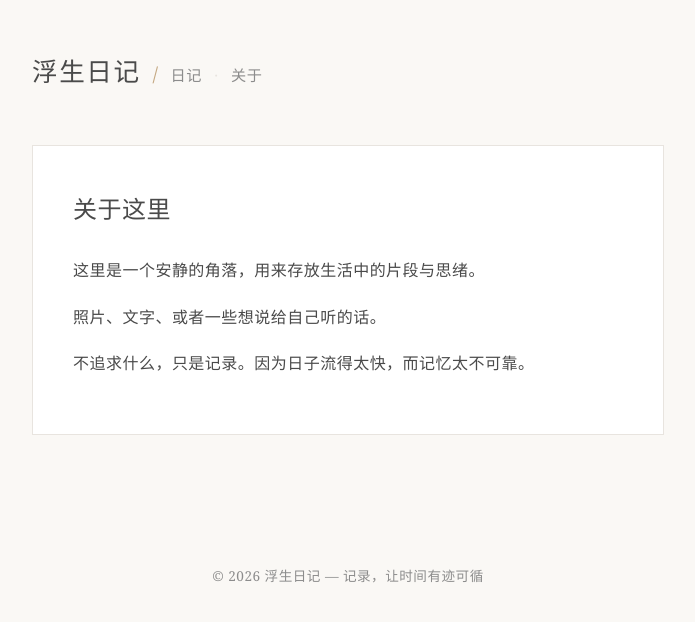
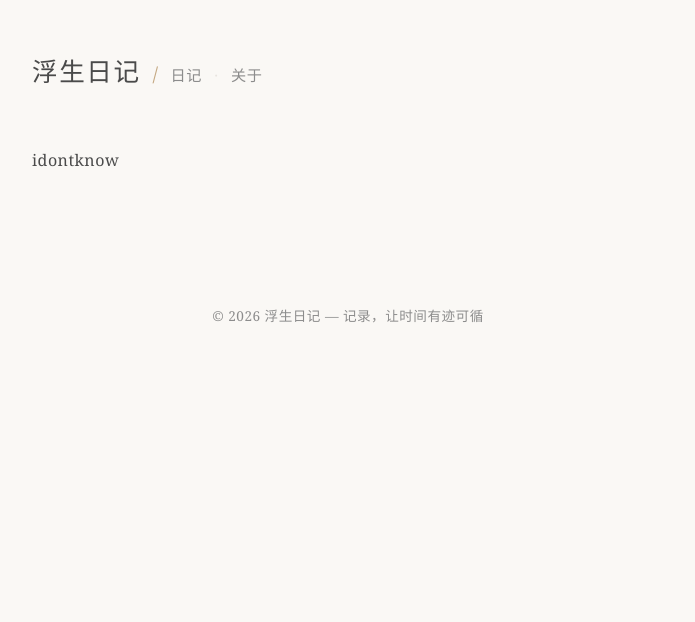
Before and after one commit to xjjjj159/xjjwri, a Jekyll site: the page built from about.md, in a window 1280 px wide. Shown: the top 622 px of the page, without its empty margins (292-987 px from the left). Built offline with Jekyll 4.4.1, drawn with Linux system fonts in a browser that asks for light colours.

Commit message:
更新关于页面

```diff
--- a/about.md
+++ b/about.md
@@ -4,11 +4,4 @@ title: 关于
 permalink: /about/
 ---
 
-<div class="about">
-  <h2 class="about__title">关于这里</h2>
-  <div class="about__content">
-    <p>这里是一个安静的角落，用来存放生活中的片段与思绪。</p>
-    <p>照片、文字、或者一些想说给自己听的话。</p>
-    <p>不追求什么，只是记录。因为日子流得太快，而记忆太不可靠。</p>
-  </div>
-</div>
+idontknow
```
